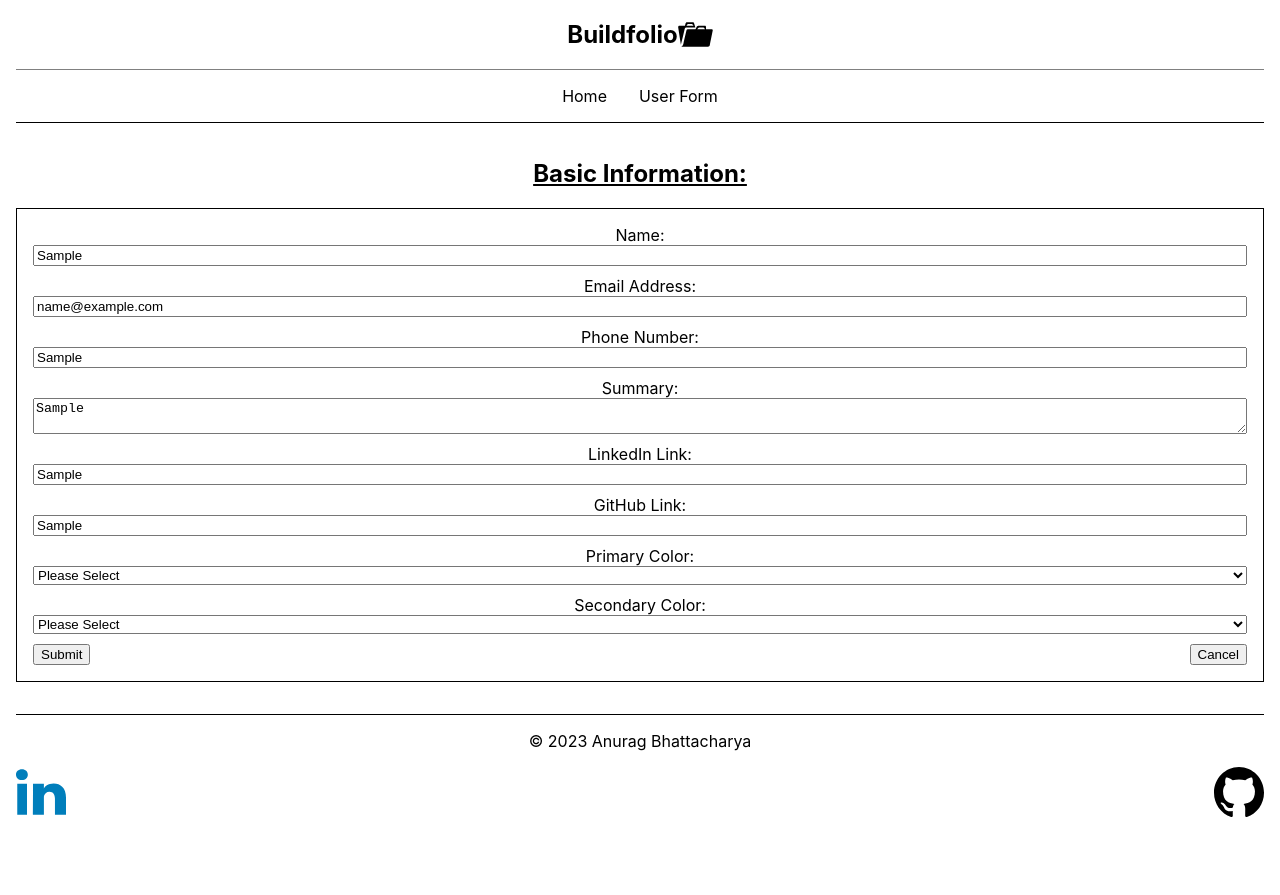
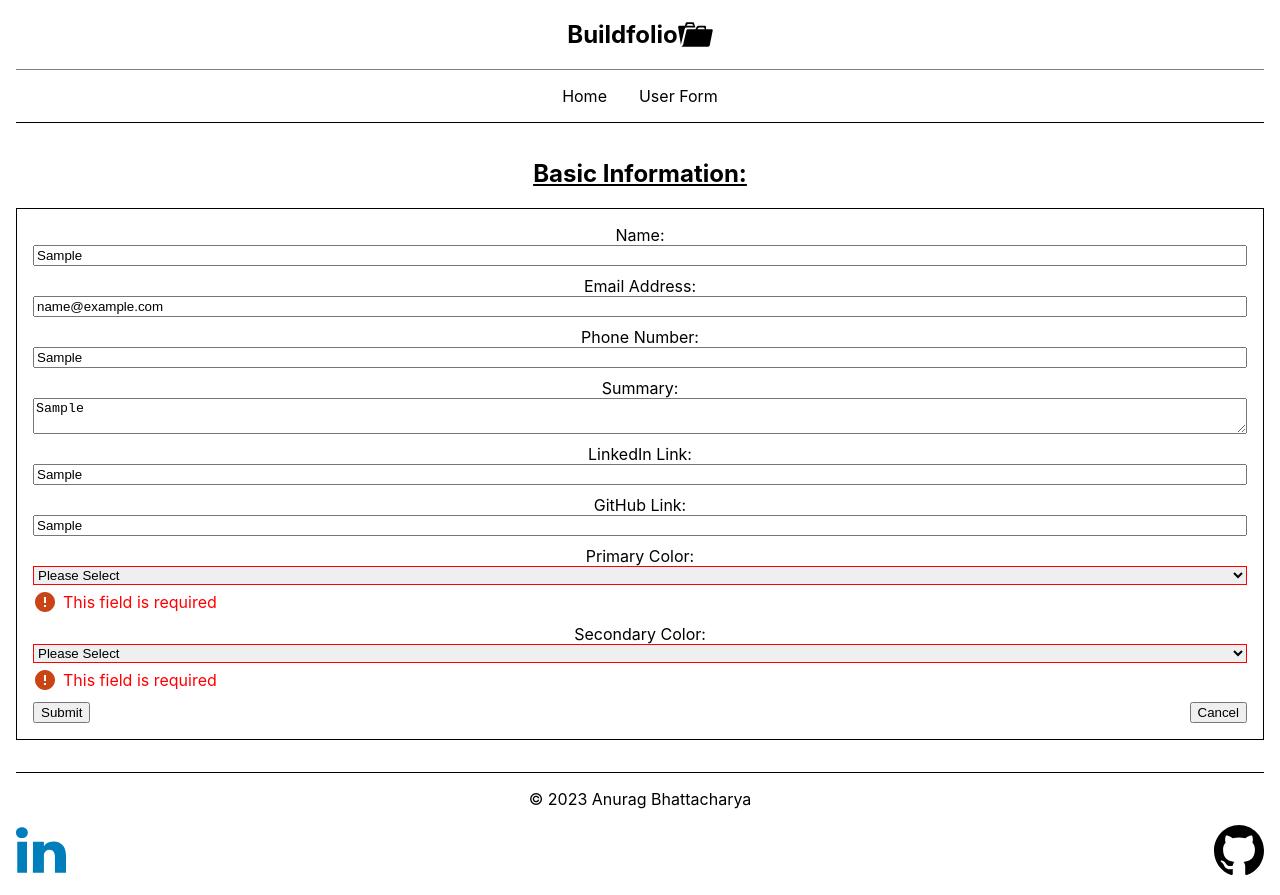
Before and after one commit to Anurag-Bhattacharya4199/buildfolio-client, a React (Create React App) app: page /buildUser in a window 1280 px wide. Both pictures are taken after typing "Sample", "name@example.com", "Sample", "Sample", "Sample", "Sample" into the empty fields and a click on the button "Submit". Before the commit the page ends 837 px from the top, so only its background shows below. Built offline with nearby package versions, Linux system fonts and the light colour scheme.

Commit message:
Posting of User + Getting of User in progress

```diff
--- a/src/App.js
+++ b/src/App.js
@@ -4,6 +4,7 @@ import Main from "./pages/Main/Main";
 import Header from "./components/Header/Header";
 import Footer from "./components/Footer/Footer";
 import UserForm from "./pages/UserForm/UserForm";
+import UserDashboard from "./pages/UserDashboard/UserDashboard";
 
 function App() {
   return (
@@ -13,6 +14,7 @@ function App() {
         <Routes>
           <Route path="/" element={<Main />} />
           <Route path="/buildUser" element={<UserForm />} />
+          <Route path="/user/:id" element={<UserDashboard />} />
         </Routes>
         <Footer />
       </BrowserRouter>
--- /dev/null
+++ b/src/pages/UserDashboard/UserDashboard.js
@@ -0,0 +1,52 @@
+import axios from "axios";
+import { useEffect, useState } from "react";
+import { useParams } from "react-router-dom";
+import "./UserDashboard.scss";
+import LinkedInIcon from "../../assets/icons/linkedin.svg";
+import GitHubIcon from "../../assets/icons/github.svg";
+
+function UserDashboard() {
+  let { id } = useParams();
+
+  const [hasLoaded, setHasLoaded] = useState(false);
+  const [user, setUser] = useState("");
+
+  const fetchUserDetails = async () => {
+    await axios.get(`http://localhost:8080/users/${id}`).then((response) => {
+      setUser(response.data);
+      setHasLoaded(true);
+    });
+  };
+
+  useEffect(() => {
+    fetchUserDetails();
+  }, []);
+
+  if (!hasLoaded) {
+    return null;
+  } else {
+    return (
+      <>
+        <h1 className={`${user.user_primaryColor}`}>
+          {user.user_name}'s Profile:
+        </h1>
+        <h2 className={`${user.user_secondaryColor}`}>Email Address</h2>
+        <p>{user.user_email}</p>
+        <h2 className={`${user.user_secondaryColor}`}>Phone Number</h2>
+        <p>{user.user_phoneNum}</p>
+        <h2 className={`${user.user_secondaryColor}`}>Summary:</h2>
+        <p>{user.user_summary}</p>
+        <h2 className={`${user.user_secondaryColor}`}>LinkedIn:</h2>
+        <a href={`${user.user_linkedIn}`} target="_blank" rel="noreferrer">
+          <img src={LinkedInIcon} alt="LinkedIn Logo" />
+        </a>
+        <h2 className={`${user.user_secondaryColor}`}>GitHub:</h2>
+        <a href={`${user.user_github}`} target="_blank" rel="noreferrer">
+          <img src={GitHubIcon} alt="LinkedIn Logo" />
+        </a>
+      </>
+    );
+  }
+}
+
+export default UserDashboard;
--- /dev/null
+++ b/src/pages/UserDashboard/UserDashboard.scss
@@ -0,0 +1,27 @@
+.Red {
+  color: red;
+}
+
+.Orange {
+  color: orange;
+}
+
+.Yellow {
+  color: yellow;
+}
+
+.Green {
+  color: green;
+}
+
+.Blue {
+  color: blue;
+}
+
+.Indigo {
+  color: indigo;
+}
+
+.Violet {
+  color: violet;
+}
--- a/src/pages/UserForm/UserForm.js
+++ b/src/pages/UserForm/UserForm.js
@@ -2,6 +2,7 @@ import { useState } from "react";
 import "./UserForm.scss";
 import { useNavigate } from "react-router-dom";
 import axios from "axios";
+import ErrorIcon from "../../assets/icons/error-24px.svg";
 
 function UserForm() {
   const [name, setName] = useState("");
@@ -77,16 +78,17 @@ function UserForm() {
       user_email: email,
       user_phoneNum: phoneNum,
       user_summary: summary,
-      user_linkedin: linkedin,
+      user_linkedIn: linkedin,
       user_github: github,
       user_primaryColor: primaryColor,
       user_secondaryColor: secondaryColor,
     };
 
     try {
-      axios.post("http://localhost:8080/users", newUser, {
-        "Content-Type": "application/json",
-      });
+      const response = await axios.post("http://localhost:8080/users", newUser);
+      const [user] = response.data;
+      const id = user.id;
+      return id;
     } catch (e) {
       console.log(e);
     }
@@ -151,7 +153,7 @@ function UserForm() {
     return formComplete;
   };
 
-  const handleSubmit = (event) => {
+  const handleSubmit = async (event) => {
     event.preventDefault();
 
     if (isFormValid()) {
@@ -163,7 +165,7 @@ function UserForm() {
       setGitHub("");
       setPrimaryColor("Please Select");
       setSecondaryColor("Please Select");
-      postUser(
+      let id = await postUser(
         name,
         email,
         phoneNum,
@@ -174,6 +176,7 @@ function UserForm() {
         secondaryColor
       );
       alert("User added");
+      navigate(`/user/${id}`);
     }
   };
 
@@ -184,66 +187,135 @@ function UserForm() {
         <div className="userForm__form-name">
           <label>Name:</label>
           <input
+            className={`${
+              error.nameError ? "userForm__form-invalidInput" : ""
+            }`}
             placeholder="Name"
             name="name"
             form="name"
             value={name}
             onChange={handleChangeName}
           />
+          <span
+            className={`userForm__form-errorMsg ${
+              error.nameError ? "userForm__form-errorMsgInvalidInput" : ""
+            }`}
+          >
+            <img src={ErrorIcon} alt="Error Icon" />
+            This field is required
+          </span>
         </div>
         <div className="userForm__form-email">
           <label>Email Address:</label>
           <input
+            className={`${
+              error.emailError ? "userForm__form-invalidInput" : ""
+            }`}
             placeholder="Email"
             name="email"
             form="email"
             value={email}
             onChange={handleChangeEmail}
           />
+          <span
+            className={`userForm__form-errorMsg ${
+              error.emailError ? "userForm__form-errorMsgInvalidInput" : ""
+            }`}
+          >
+            <img src={ErrorIcon} alt="Error Icon" />
+            This field is required
+          </span>
         </div>
         <div className="userForm__form-phoneNum">
           <label>Phone Number:</label>
           <input
+            className={`${
+              error.phoneNumError ? "userForm__form-invalidInput" : ""
+            }`}
             placeholder="Phone Number"
             name="phoneNum"
             form="phoneNum"
             value={phoneNum}
             onChange={handleChangePhoneNum}
           />
+          <span
+            className={`userForm__form-errorMsg ${
+              error.phoneNumError ? "userForm__form-errorMsgInvalidInput" : ""
+            }`}
+          >
+            <img src={ErrorIcon} alt="Error Icon" />
+            This field is required
+          </span>
         </div>
         <div className="userForm__form-summary">
           <label>Summary:</label>
           <textarea
+            className={`${
+              error.summaryError ? "userForm__form-invalidInput" : ""
+            }`}
             placeholder="Summary"
             name="summary"
             form="summary"
             value={summary}
             onChange={handleChangeSummary}
           />
+          <span
+            className={`userForm__form-errorMsg ${
+              error.summaryError ? "userForm__form-errorMsgInvalidInput" : ""
+            }`}
+          >
+            <img src={ErrorIcon} alt="Error Icon" />
+            This field is required
+          </span>
         </div>
         <div className="userForm__form-linkedin">
           <label>LinkedIn Link:</label>
           <input
+            className={`${
+              error.linkedinError ? "userForm__form-invalidInput" : ""
+            }`}
             placeholder="linkedIn"
             name="linkedIn"
             form="linkedIn"
             value={linkedin}
             onChange={handleChangeLinkedIn}
           />
+          <span
+            className={`userForm__form-errorMsg ${
+              error.linkedinError ? "userForm__form-errorMsgInvalidInput" : ""
+            }`}
+          >
+            <img src={ErrorIcon} alt="Error Icon" />
+            This field is required
+          </span>
         </div>
         <div className="userForm__form-github">
           <label>GitHub Link:</label>
           <input
+            className={`${
+              error.githubError ? "userForm__form-invalidInput" : ""
+            }`}
             placeholder="github"
             name="github"
             form="github"
             value={github}
             onChange={handleChangeGitHub}
           />
+          <span
+            className={`userForm__form-errorMsg ${
+              error.githubError ? "userForm__form-errorMsgInvalidInput" : ""
+            }`}
+          >
+            <img src={ErrorIcon} alt="Error Icon" />
+            This field is required
+          </span>
         </div>
         <div className="userForm__form-primaryColor">
           <label>Primary Color:</label>
           <select
+            className={`${
+              error.primaryColorError ? "userForm__form-invalidInput" : ""
+            }`}
             placeholder="Please Select"
             name="primaryColor"
             form="primaryColor"
@@ -259,10 +331,23 @@ function UserForm() {
             <option value="Indigo">Indigo</option>
             <option value="Violet">Violet</option>
           </select>
+          <span
+            className={`userForm__form-errorMsg ${
+              error.primaryColorError
+                ? "userForm__form-errorMsgInvalidInput"
+                : ""
+            }`}
+          >
+            <img src={ErrorIcon} alt="Error Icon" />
+            This field is required
+          </span>
         </div>
         <div className="userForm__form-secondaryColor">
           <label>Secondary Color:</label>
           <select
+            className={`${
+              error.secondaryColorError ? "userForm__form-invalidInput" : ""
+            }`}
             placeholder="Please Select"
             name="secondaryColor"
             form="secondaryColor"
@@ -278,6 +363,16 @@ function UserForm() {
             <option value="Indigo">Indigo</option>
             <option value="Violet">Violet</option>
           </select>
+          <span
+            className={`userForm__form-errorMsg ${
+              error.secondaryColorError
+                ? "userForm__form-errorMsgInvalidInput"
+                : ""
+            }`}
+          >
+            <img src={ErrorIcon} alt="Error Icon" />
+            This field is required
+          </span>
         </div>
         <div className="userForm__form-buttons">
           <button>Submit</button>
--- a/src/pages/UserForm/UserForm.scss
+++ b/src/pages/UserForm/UserForm.scss
@@ -20,5 +20,22 @@
       display: flex;
       justify-content: space-between;
     }
+
+    &-invalidInput {
+      border: 1px solid red;
+      outline-width: 0;
+    }
+
+    &-errorMsg {
+      display: none;
+    }
+
+    &-errorMsgInvalidInput {
+      color: red;
+      display: flex;
+      align-items: center;
+      gap: 6px;
+      padding-top: 5px;
+    }
   }
 }
```
Also changed, not shown: src/assets/icons/error-24px.svg (added).
